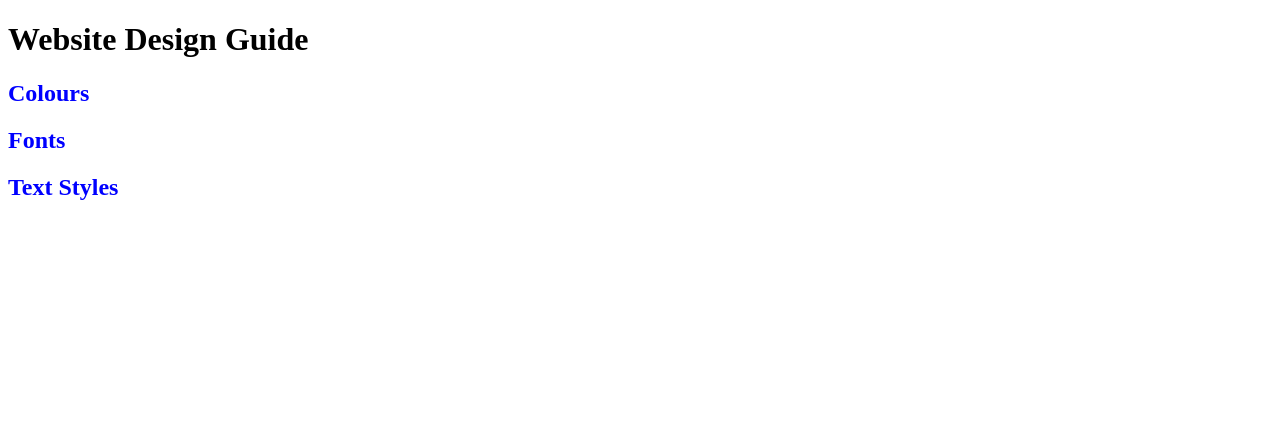
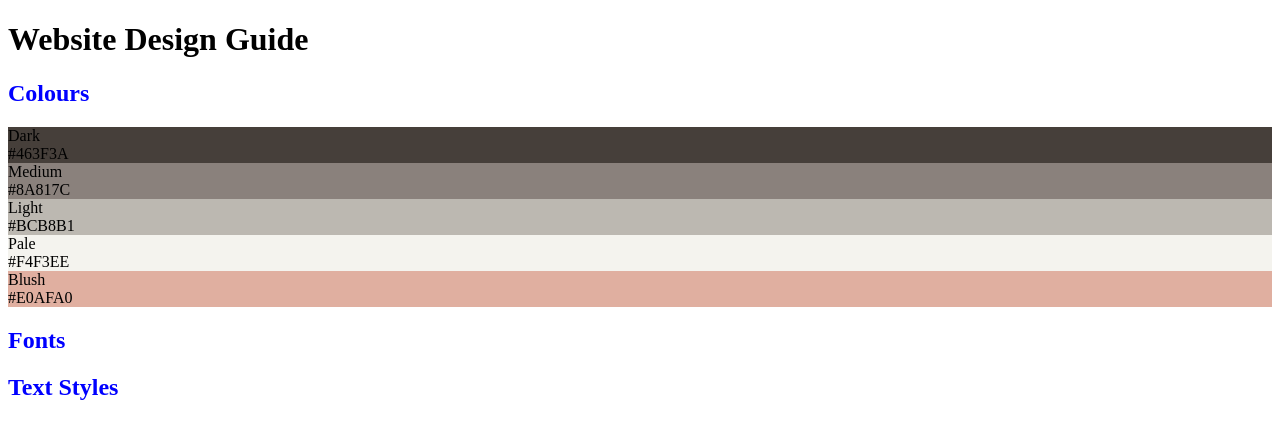
Before and after one commit to hannahlouisaalexander/Website-Design-Guide, a plain HTML site: page starting 2/index.html in a window 1280 px wide. Drawn offline with Linux system fonts and the light colour scheme.

Commit message:
added styling to colours section
added colour palette to colours section

```diff
--- a/starting 2/index.html
+++ b/starting 2/index.html
@@ -12,6 +12,20 @@
 
     <div class="container">
       <div class="colours-container"><h2>Colours</h2></div>
+      <div class="dark-container">
+        Dark <br />
+        #463F3A
+      </div>
+      <div class="medium-container">Medium <br />#8A817C</div>
+      <div class="light-container">
+        Light<br />
+        #BCB8B1
+      </div>
+      <div class="pale-container">Pale <br />#F4F3EE</div>
+      <div class="blush-container">
+        Blush <br />
+        #E0AFA0
+      </div>
     </div>
     <div class="container">
       <div class="font-container"><h2>Fonts</h2></div>
--- a/starting 2/styles.css
+++ b/starting 2/styles.css
@@ -1,3 +1,22 @@
 h2 {
   color: blue;
 }
+.container {
+  border-width: 1px;
+  border-color: black;
+}
+.dark-container {
+  background-color: #463f3a;
+}
+.medium-container {
+  background-color: #8a817c;
+}
+.light-container {
+  background-color: #bcb8b1;
+}
+.pale-container {
+  background-color: #f4f3ee;
+}
+.blush-container {
+  background-color: #e0afa0;
+}
```
